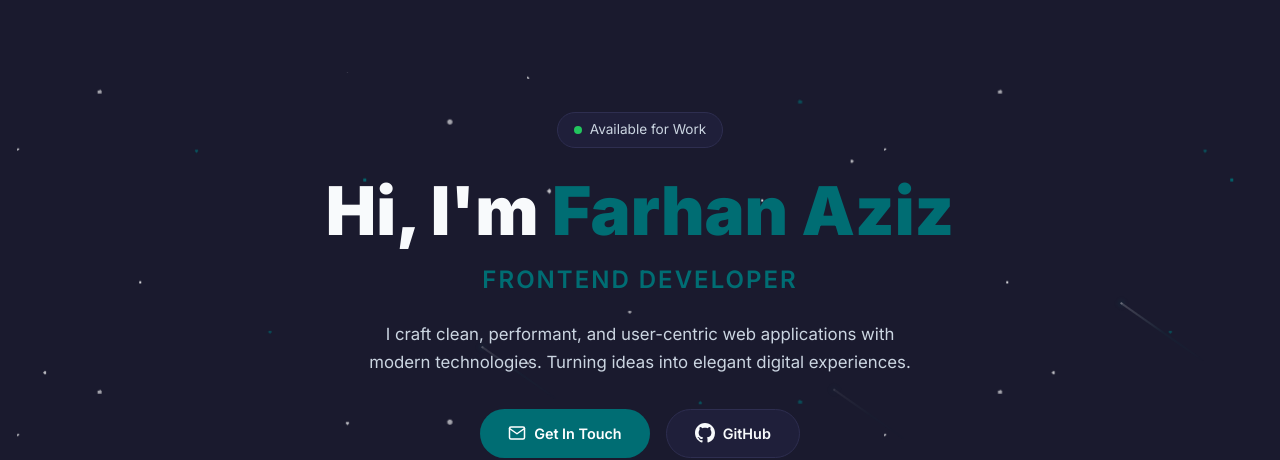
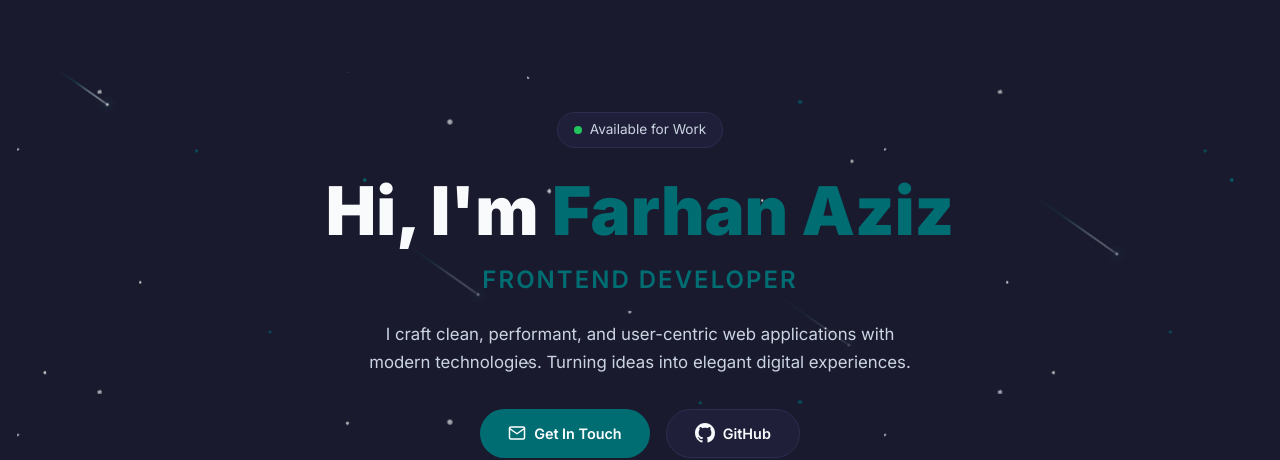
Before and after one commit to Retiishia/Portreact-project, a React (Vite) app: page / in a window 1280 px wide. Shown: the part 150-610 px from the top of the page. Built offline with nearby package versions, Linux system fonts and the light colour scheme.

Commit message:
fix: UI/UX polish — fade transitions, border-only hover, meteor tail, smooth theme switch

```diff
--- a/src/App.css
+++ b/src/App.css
@@ -16,7 +16,7 @@
   width: 100%;
   height: calc(100vh - 70px);
   position: relative;
-  overflow-y: auto; /* Internal scroll only if section content overflows vertically on small screens */
+  overflow-y: auto;
   overflow-x: hidden;
 }
 
@@ -62,20 +62,20 @@
   color: var(--accent-primary);
 }
 
-/* Solid Cards */
+/* ===== Solid Cards — Border-only Hover ===== */
 .solid-card {
   background: var(--bg-card);
   border: 1px solid var(--border-color);
   border-radius: var(--radius);
-  transition: var(--transition);
+  transition: border-color 0.3s ease, box-shadow 0.3s ease, background-color 0.4s ease;
 }
 
 .solid-card:hover {
-  background: var(--bg-card-hover);
-  border-color: var(--border-hover);
+  border-color: var(--border-hover-bright);
+  box-shadow: 0 0 14px rgba(0, 109, 115, 0.2), 0 4px 20px rgba(0, 0, 0, 0.1);
 }
 
-/* Buttons */
+/* ===== Buttons ===== */
 .btn {
   display: inline-flex;
   align-items: center;
@@ -84,7 +84,7 @@
   border-radius: var(--radius-full);
   font-weight: 600;
   font-size: 0.9rem;
-  transition: var(--transition);
+  transition: background-color 0.3s ease, color 0.3s ease, border-color 0.3s ease, transform 0.2s ease, box-shadow 0.3s ease;
 }
 
 .btn-primary {
@@ -95,6 +95,7 @@
 .btn-primary:hover {
   background: var(--accent-hover);
   transform: translateY(-2px);
+  box-shadow: var(--shadow-glow);
 }
 
 .btn-secondary {
@@ -104,13 +105,13 @@
 }
 
 .btn-secondary:hover {
-  background: var(--bg-card);
-  border-color: var(--accent-primary);
+  border-color: var(--border-hover-bright);
   color: var(--accent-primary);
   transform: translateY(-2px);
+  box-shadow: 0 0 10px rgba(0, 109, 115, 0.15);
 }
 
-/* Tab View Switcher Animation */
+/* ===== View Section — Fade In/Out Transition ===== */
 .view-section {
   width: 100%;
   min-height: 100%;
@@ -118,18 +119,14 @@
   align-items: center;
   justify-content: center;
   padding: 40px 0;
-  animation: fadeIn 0.4s ease-out forwards;
+  opacity: 1;
+  transform: translateY(0);
+  transition: opacity 0.28s ease, transform 0.28s ease;
 }
 
-@keyframes fadeIn {
-  from {
-    opacity: 0;
-    transform: translateY(15px);
-  }
-  to {
-    opacity: 1;
-    transform: translateY(0);
-  }
+.view-section--hidden {
+  opacity: 0;
+  transform: translateY(12px);
 }
 
 @media (max-width: 768px) {
--- a/src/App.jsx
+++ b/src/App.jsx
@@ -1,4 +1,4 @@
-import { useState, useEffect } from 'react';
+import { useState, useEffect, useCallback } from 'react';
 import Navbar from './components/Navbar';
 import Hero from './components/Hero';
 import About from './components/About';
@@ -9,6 +9,9 @@ import { translations } from './translations';
 
 function App() {
   const [activeSection, setActiveSection] = useState('hero');
+  const [displayedSection, setDisplayedSection] = useState('hero');
+  const [isHidden, setIsHidden] = useState(false);
+
   const [theme, setTheme] = useState(() => {
     return localStorage.getItem('theme') || 'dark';
   });
@@ -33,10 +36,26 @@ function App() {
     setLang((prevLang) => (prevLang === 'en' ? 'id' : 'en'));
   };
 
+  // Smooth fade-out → switch → fade-in
+  const handleSelectSection = useCallback((section) => {
+    if (section === activeSection) return;
+    setIsHidden(true); // fade out
+    setTimeout(() => {
+      setActiveSection(section);
+      setDisplayedSection(section);
+      // Let React paint the new component, then fade in
+      requestAnimationFrame(() => {
+        requestAnimationFrame(() => {
+          setIsHidden(false);
+        });
+      });
+    }, 280); // match CSS fade-out duration
+  }, [activeSection]);
+
   const t = translations[lang] || translations.en;
 
   const renderSection = () => {
-    switch (activeSection) {
+    switch (displayedSection) {
       case 'about':
         return <About t={t} />;
       case 'projects':
@@ -47,7 +66,7 @@ function App() {
         return <Contact t={t} />;
       case 'hero':
       default:
-        return <Hero onSelectSection={setActiveSection} t={t} />;
+        return <Hero onSelectSection={handleSelectSection} t={t} />;
     }
   };
 
@@ -55,7 +74,7 @@ function App() {
     <div className="app">
       <Navbar
         activeSection={activeSection}
-        onSelectSection={setActiveSection}
+        onSelectSection={handleSelectSection}
         theme={theme}
         onToggleTheme={toggleTheme}
         lang={lang}
@@ -63,7 +82,7 @@ function App() {
         t={t}
       />
       <main className="main-viewport">
-        <div key={`${activeSection}-${lang}`} className="view-section">
+        <div className={`view-section ${isHidden ? 'view-section--hidden' : ''}`}>
           {renderSection()}
         </div>
       </main>
--- a/src/components/About.css
+++ b/src/components/About.css
@@ -33,6 +33,7 @@
   font-size: 1rem;
   color: var(--text-secondary);
   line-height: 1.7;
+  transition: color 0.4s ease;
 }
 
 .about__info {
--- a/src/components/Contact.css
+++ b/src/components/Contact.css
@@ -81,12 +81,13 @@
   border-radius: var(--radius-sm);
   background: var(--bg-card);
   color: var(--text-secondary);
-  transition: var(--transition-fast);
+  transition: border-color 0.2s ease, color 0.2s ease, background-color 0.4s ease;
 }
 
 .contact__social-link:hover {
   color: var(--accent-primary);
-  border-color: var(--accent-primary);
+  border-color: var(--border-hover-bright);
+  box-shadow: 0 0 10px rgba(0, 109, 115, 0.15);
 }
 
 .contact__form {
@@ -113,11 +114,12 @@
   border-radius: var(--radius-sm);
   color: var(--text-primary);
   font-size: 0.9rem;
-  transition: var(--transition-fast);
+  transition: border-color 0.2s ease, background-color 0.4s ease, color 0.4s ease;
 }
 
 .contact__form-input:focus {
-  border-color: var(--accent-primary);
+  border-color: var(--border-hover-bright);
+  box-shadow: 0 0 8px rgba(0, 109, 115, 0.15);
 }
 
 .contact__form-textarea {
--- a/src/components/Experience.css
+++ b/src/components/Experience.css
@@ -17,6 +17,7 @@
   bottom: 0;
   width: 2px;
   background: var(--border-color);
+  transition: background-color 0.4s ease;
 }
 
 .experience__item {
@@ -94,6 +95,7 @@
   font-size: 0.88rem;
   color: var(--text-secondary);
   line-height: 1.6;
+  transition: color 0.4s ease;
 }
 
 @media (max-width: 768px) {
--- a/src/components/Hero.css
+++ b/src/components/Hero.css
@@ -64,7 +64,7 @@
   100% { opacity: 0.9; transform: scale(1.02); }
 }
 
-/* ===== Meteor / Shooting Stars (Top-Left → Bottom-Right) ===== */
+/* ===== Meteor / Shooting Stars ===== */
 .hero__meteors {
   position: absolute;
   inset: 0;
@@ -73,82 +73,89 @@
   overflow: hidden;
 }
 
+/* Each meteor is a gradient streak, pre-rotated at ~35deg so it
+   points diagonally down-right. translateX in the rotated frame
+   moves it naturally along the diagonal. */
 .hero__meteor {
   position: absolute;
-  width: 2px;
-  height: 2px;
-  background: var(--star-color, #ffffff);
-  border-radius: 50%;
-  box-shadow: 0 0 4px 1px rgba(0, 109, 115, 0.6);
+  height: 1.5px;
+  border-radius: 0 100% 100% 0;
   opacity: 0;
+  background: linear-gradient(
+    90deg,
+    transparent 0%,
+    var(--meteor-trail) 35%,
+    var(--meteor-head) 100%
+  );
 }
 
-/* Meteor trail — extends behind (upward-left) the direction of travel */
-.hero__meteor::before {
+/* Bright dot at the head */
+.hero__meteor::after {
   content: '';
   position: absolute;
+  right: -1px;
   top: 50%;
-  right: 100%;
-  width: 80px;
-  height: 1px;
-  background: linear-gradient(to right, transparent, var(--meteor-trail, rgba(0, 109, 115, 0.3)), var(--meteor-head, rgba(255,255,255,0.8)));
   transform: translateY(-50%);
+  width: 3px;
+  height: 3px;
+  border-radius: 50%;
+  background: var(--meteor-head);
+  box-shadow: 0 0 6px 2px var(--meteor-trail);
 }
 
 .hero__meteor--1 {
-  top: 5%;
-  left: 15%;
-  animation: meteorDown 3s ease-in 1s infinite;
+  top: 6%;
+  left: 12%;
+  width: 90px;
+  animation: meteorShoot 3.2s ease-in 0.8s infinite;
 }
-.hero__meteor--1::before { width: 90px; }
 
 .hero__meteor--2 {
-  top: 0%;
-  left: 50%;
-  animation: meteorDown 4s ease-in 2.5s infinite;
+  top: 2%;
+  left: 48%;
+  width: 70px;
+  animation: meteorShoot 4s ease-in 2.5s infinite;
 }
-.hero__meteor--2::before { width: 70px; }
 
 .hero__meteor--3 {
-  top: 8%;
-  left: 70%;
-  animation: meteorDown 3.5s ease-in 4s infinite;
+  top: 10%;
+  left: 68%;
+  width: 100px;
+  animation: meteorShoot 3.6s ease-in 4.2s infinite;
 }
-.hero__meteor--3::before { width: 100px; }
 
 .hero__meteor--4 {
-  top: 2%;
-  left: 5%;
-  animation: meteorDown 5s ease-in 0.5s infinite;
+  top: 3%;
+  left: 4%;
+  width: 60px;
+  animation: meteorShoot 5s ease-in 0.3s infinite;
 }
-.hero__meteor--4::before { width: 60px; }
 
 .hero__meteor--5 {
-  top: 3%;
-  left: 38%;
-  animation: meteorDown 4.5s ease-in 3s infinite;
+  top: 5%;
+  left: 35%;
+  width: 85px;
+  animation: meteorShoot 4.5s ease-in 3s infinite;
 }
-.hero__meteor--5::before { width: 85px; }
 
-/* Diagonal: top-left → bottom-right (45deg downward) */
-@keyframes meteorDown {
+@keyframes meteorShoot {
   0% {
     opacity: 0;
-    transform: translate(0, 0) rotate(215deg);
+    transform: rotate(35deg) translateX(0);
   }
-  5% {
+  4% {
     opacity: 1;
   }
   30% {
     opacity: 0.6;
   }
-  60% {
+  65% {
     opacity: 0;
-    transform: translate(400px, 350px) rotate(215deg);
+    transform: rotate(35deg) translateX(520px);
   }
   100% {
     opacity: 0;
-    transform: translate(400px, 350px) rotate(215deg);
+    transform: rotate(35deg) translateX(520px);
   }
 }
 
@@ -174,6 +181,7 @@
   font-size: 0.85rem;
   color: var(--text-secondary);
   margin-bottom: 24px;
+  transition: background-color 0.4s ease, border-color 0.4s ease;
 }
 
 .hero__badge-dot {
@@ -189,6 +197,7 @@
   line-height: 1.15;
   margin-bottom: 12px;
   color: var(--text-primary);
+  transition: color 0.4s ease;
 }
 
 .hero__role {
@@ -206,6 +215,7 @@
   max-width: 560px;
   line-height: 1.7;
   margin-bottom: 32px;
+  transition: color 0.4s ease;
 }
 
 .hero__actions {
@@ -222,9 +232,8 @@
 }
 
 .hero__github-btn:hover {
-  background: var(--accent-light);
-  border-color: var(--accent-primary);
+  border-color: var(--border-hover-bright);
   color: var(--accent-primary);
   transform: translateY(-2px);
-  box-shadow: var(--shadow-glow);
+  box-shadow: 0 0 12px rgba(0, 109, 115, 0.2);
 }
--- a/src/components/Projects.css
+++ b/src/components/Projects.css
@@ -151,10 +151,10 @@
 }
 
 .projects__link-btn--github:hover {
-  background: var(--accent-light);
-  border-color: var(--accent-primary);
+  border-color: var(--border-hover-bright);
   color: var(--accent-primary);
   transform: translateY(-2px);
+  box-shadow: 0 0 10px rgba(0, 109, 115, 0.15);
   cursor: pointer;
 }
 
--- a/src/index.css
+++ b/src/index.css
@@ -12,6 +12,7 @@
 
   --border-color: #2e2e50;
   --border-hover: #006d73;
+  --border-hover-bright: #009da4;
 
   --text-primary: #f8fafc;
   --text-secondary: #cbd5e1;
@@ -43,6 +44,7 @@
 
   --border-color: #b5b5b5;
   --border-hover: #006d73;
+  --border-hover-bright: #008f97;
 
   --text-primary: #111827;
   --text-secondary: #374151;
@@ -93,7 +95,7 @@ html, body {
   color: var(--text-primary);
   font-family: var(--font);
   line-height: 1.6;
-  transition: background-color 0.3s ease, color 0.3s ease;
+  transition: background-color 0.4s ease, color 0.4s ease;
   -webkit-font-smoothing: antialiased;
 }
 
```
Also changed, not shown: src/components/Navbar.css (+7 -10 lines).
